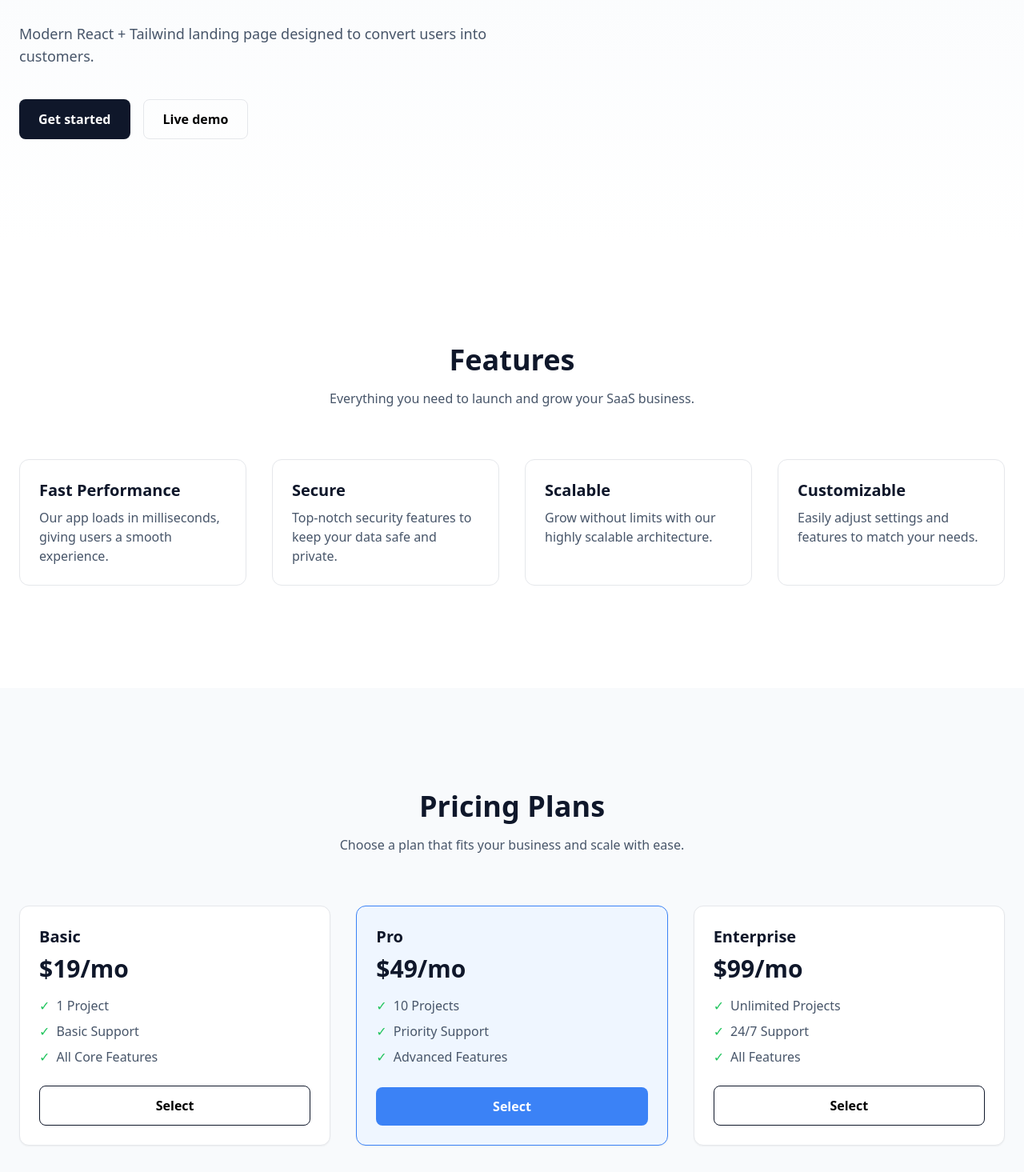
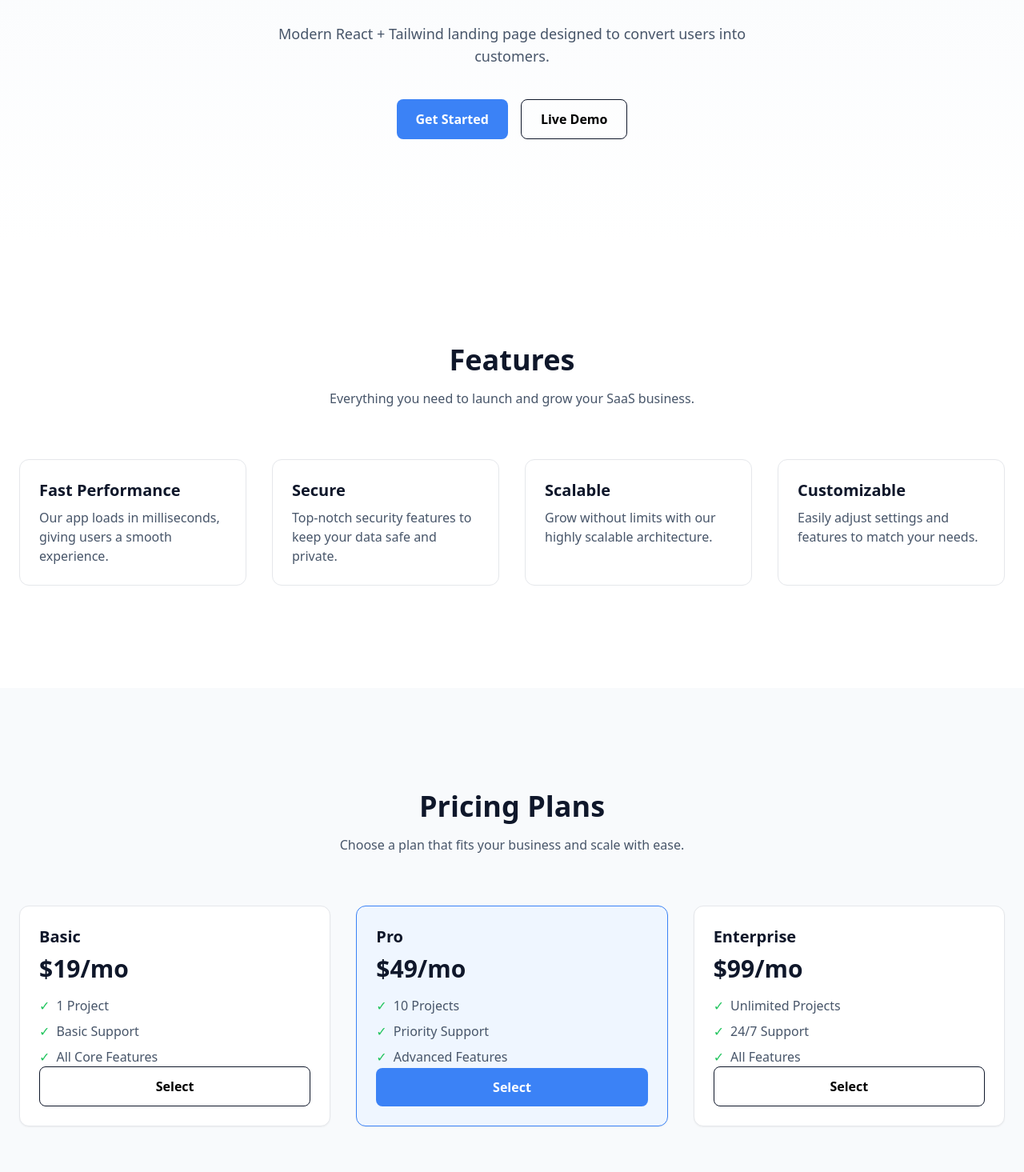
Before and after one commit to NemanjaMiki/react-saas-landing, a React (Vite) app: page / in a window 1280 px wide. Shown: the part 285-1750 px from the top of the page at 80% size. Built offline with nearby package versions, Linux system fonts and the light colour scheme.

Commit message:
Final polished SaaS landing page with Hero, Features, Pricing and Footer

```diff
--- a/src/components/Button.jsx
+++ b/src/components/Button.jsx
@@ -0,0 +1,9 @@
+export default function Button({ children, primary = false }) {
+    const base =
+        "rounded-lg px-6 py-3 font-semibold transition-all duration-200";
+    const style = primary
+        ? "bg-blue-500 text-white hover:bg-blue-600"
+        : "border border-slate-900 hover:bg-slate-100";
+
+    return <button className={`${base} ${style}`}>{children}</button>;
+}
--- a/src/data/features.js
+++ b/src/data/features.js
@@ -1,20 +1,8 @@
 const features = [
-    {
-        title: "Fast Performance",
-        description: "Our app loads in milliseconds, giving users a smooth experience.",
-    },
-    {
-        title: "Secure",
-        description: "Top-notch security features to keep your data safe and private.",
-    },
-    {
-        title: "Scalable",
-        description: "Grow without limits with our highly scalable architecture.",
-    },
-    {
-        title: "Customizable",
-        description: "Easily adjust settings and features to match your needs.",
-    },
+    { title: "Fast Performance", description: "Our app loads in milliseconds, giving users a smooth experience." },
+    { title: "Secure", description: "Top-notch security features to keep your data safe and private." },
+    { title: "Scalable", description: "Grow without limits with our highly scalable architecture." },
+    { title: "Customizable", description: "Easily adjust settings and features to match your needs." },
 ];
 
 export default features;
--- a/src/data/pricing.js
+++ b/src/data/pricing.js
@@ -1,20 +1,7 @@
 const pricingPlans = [
-    {
-        name: "Basic",
-        price: "$19/mo",
-        features: ["1 Project", "Basic Support", "All Core Features"],
-    },
-    {
-        name: "Pro",
-        price: "$49/mo",
-        features: ["10 Projects", "Priority Support", "Advanced Features"],
-        popular: true, // označi Pro kao popularan
-    },
-    {
-        name: "Enterprise",
-        price: "$99/mo",
-        features: ["Unlimited Projects", "24/7 Support", "All Features"],
-    },
+    { name: "Basic", price: "$19/mo", features: ["1 Project", "Basic Support", "All Core Features"] },
+    { name: "Pro", price: "$49/mo", features: ["10 Projects", "Priority Support", "Advanced Features"], popular: true },
+    { name: "Enterprise", price: "$99/mo", features: ["Unlimited Projects", "24/7 Support", "All Features"] },
 ];
 
 export default pricingPlans;
--- a/src/sections/Features.jsx
+++ b/src/sections/Features.jsx
@@ -11,11 +11,10 @@ export default function Features() {
         <p className="mt-4 text-center text-slate-600 max-w-2xl mx-auto">
           Everything you need to launch and grow your SaaS business.
         </p>
-
         <div className="mt-16 grid gap-8 sm:grid-cols-2 lg:grid-cols-4">
-          {features.map((feature, index) => (
+          {features.map((feature, i) => (
             <div
-              key={index}
+              key={i}
               className="rounded-xl border p-6 hover:shadow-lg transition"
             >
               <h3 className="text-xl font-semibold text-slate-900">
--- a/src/sections/Footer.jsx
+++ b/src/sections/Footer.jsx
@@ -5,17 +5,13 @@ export default function Footer() {
     <footer className="bg-slate-900 text-white py-12">
       <Container>
         <div className="flex flex-col md:flex-row justify-between items-center gap-6 md:gap-0">
-          {/* Logo / Brand */}
           <span className="font-bold text-lg">ReactSaaS</span>
-
-          {/* Links */}
           <nav className="flex gap-6 text-sm">
             <a href="#features" className="hover:text-blue-400 transition">Features</a>
             <a href="#pricing" className="hover:text-blue-400 transition">Pricing</a>
             <a href="#contact" className="hover:text-blue-400 transition">Contact</a>
           </nav>
         </div>
-
         <div className="mt-6 text-center text-sm text-slate-400">
           &copy; {new Date().getFullYear()} ReactSaaS. All rights reserved.
         </div>
--- a/src/sections/Header.jsx
+++ b/src/sections/Header.jsx
@@ -1,19 +1,18 @@
-import Container from "../components/Container"
+import Container from "../components/Container";
 
 export default function Header() {
   return (
-    <header className="sticky top-0 z-50 border-b bg-white/80 backdrop-blur">
+    <header className="sticky top-0 z-50 border-b bg-white/90 backdrop-blur">
       <Container>
         <div className="flex h-16 items-center justify-between">
           <span className="text-xl font-bold">ReactSaaS</span>
-
           <nav className="hidden md:flex gap-8 text-sm font-medium">
-            <a href="#features">Features</a>
-            <a href="#pricing">Pricing</a>
-            <a href="#contact">Contact</a>
+            <a href="#features" className="hover:text-blue-500 transition">Features</a>
+            <a href="#pricing" className="hover:text-blue-500 transition">Pricing</a>
+            <a href="#contact" className="hover:text-blue-500 transition">Contact</a>
           </nav>
         </div>
       </Container>
     </header>
-  )
+  );
 }
--- a/src/sections/Hero.jsx
+++ b/src/sections/Hero.jsx
@@ -1,28 +1,23 @@
-import Container from "../components/Container"
+import Container from "../components/Container";
+import Button from "../components/Button";
 
 export default function Hero() {
     return (
         <section className="bg-gradient-to-b from-slate-50 to-white py-32">
             <Container>
-                <div className="max-w-2xl">
+                <div className="max-w-2xl text-center mx-auto">
                     <h1 className="text-5xl font-extrabold tracking-tight text-slate-900">
                         Build and launch your SaaS faster
                     </h1>
-
                     <p className="mt-6 text-lg text-slate-600">
                         Modern React + Tailwind landing page designed to convert users into customers.
                     </p>
-
-                    <div className="mt-10 flex gap-4">
-                        <button className="rounded-lg bg-slate-900 px-6 py-3 text-white font-semibold">
-                            Get started
-                        </button>
-                        <button className="rounded-lg border px-6 py-3 font-semibold">
-                            Live demo
-                        </button>
+                    <div className="mt-10 flex justify-center gap-4">
+                        <Button primary>Get Started</Button>
+                        <Button>Live Demo</Button>
                     </div>
                 </div>
             </Container>
         </section>
-    )
+    );
 }
--- a/src/sections/Pricing.jsx
+++ b/src/sections/Pricing.jsx
@@ -1,5 +1,6 @@
 import Container from "../components/Container";
 import pricingPlans from "../data/pricing";
+import Button from "../components/Button";
 
 export default function Pricing() {
   return (
@@ -11,11 +12,10 @@ export default function Pricing() {
         <p className="mt-4 text-center text-slate-600 max-w-2xl mx-auto">
           Choose a plan that fits your business and scale with ease.
         </p>
-
         <div className="mt-16 grid gap-8 sm:grid-cols-1 md:grid-cols-3">
-          {pricingPlans.map((plan, index) => (
+          {pricingPlans.map((plan, i) => (
             <div
-              key={index}
+              key={i}
               className={`rounded-xl border p-6 flex flex-col justify-between shadow-sm transition hover:shadow-lg
                 ${plan.popular ? "border-blue-500 bg-blue-50" : "bg-white"}`}
             >
@@ -23,20 +23,21 @@ export default function Pricing() {
                 <h3 className="text-xl font-semibold text-slate-900">
                   {plan.name}
                 </h3>
-                <p className="mt-2 text-3xl font-bold text-slate-900">{plan.price}</p>
+                <p className="mt-2 text-3xl font-bold text-slate-900">
+                  {plan.price}
+                </p>
                 <ul className="mt-4 space-y-2 text-slate-600">
-                  {plan.features.map((feature, i) => (
-                    <li key={i} className="before:content-['✓'] before:text-green-500 before:mr-2">
+                  {plan.features.map((feature, j) => (
+                    <li
+                      key={j}
+                      className="before:content-['✓'] before:text-green-500 before:mr-2"
+                    >
                       {feature}
                     </li>
                   ))}
                 </ul>
               </div>
-
-              <button className={`mt-6 rounded-lg px-6 py-3 font-semibold transition
-                ${plan.popular ? "bg-blue-500 text-white hover:bg-blue-600" : "border border-slate-900 hover:bg-slate-100"}`}>
-                Select
-              </button>
+              <Button primary={plan.popular}>Select</Button>
             </div>
           ))}
         </div>
```
